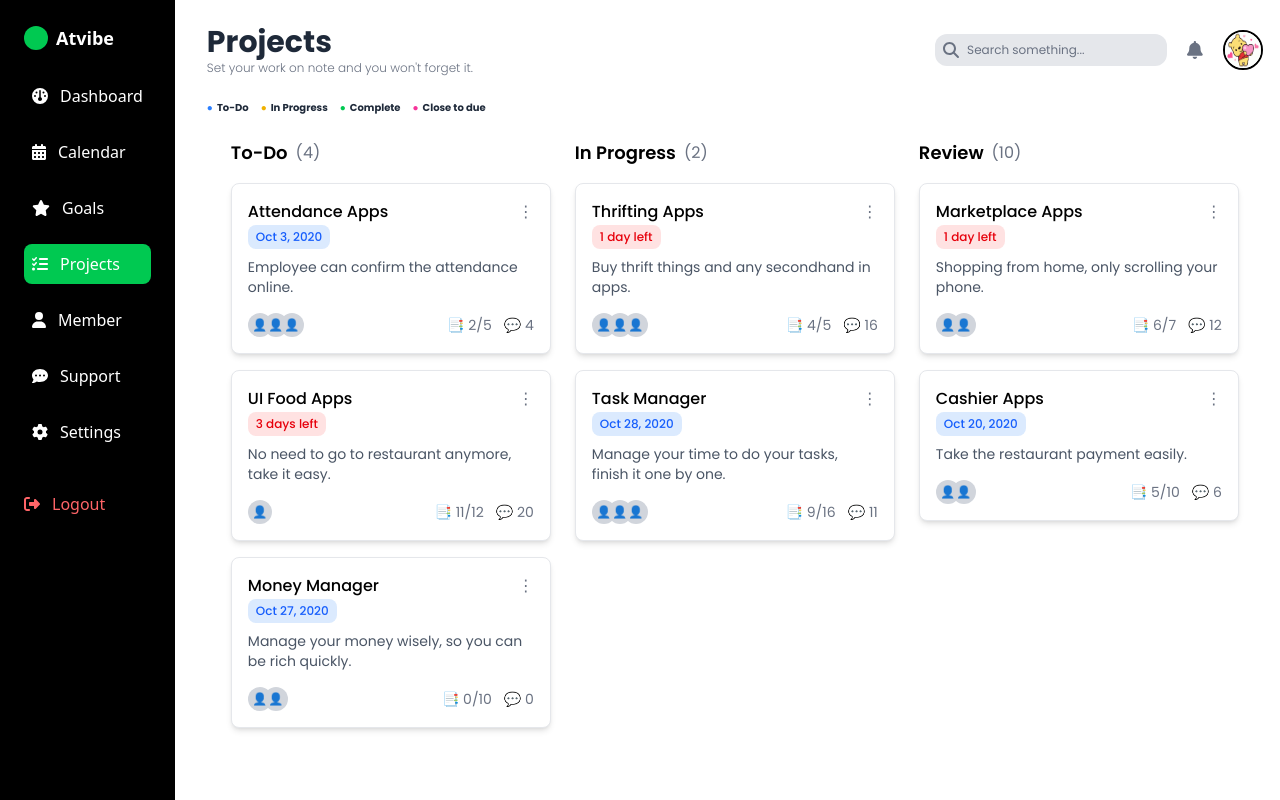
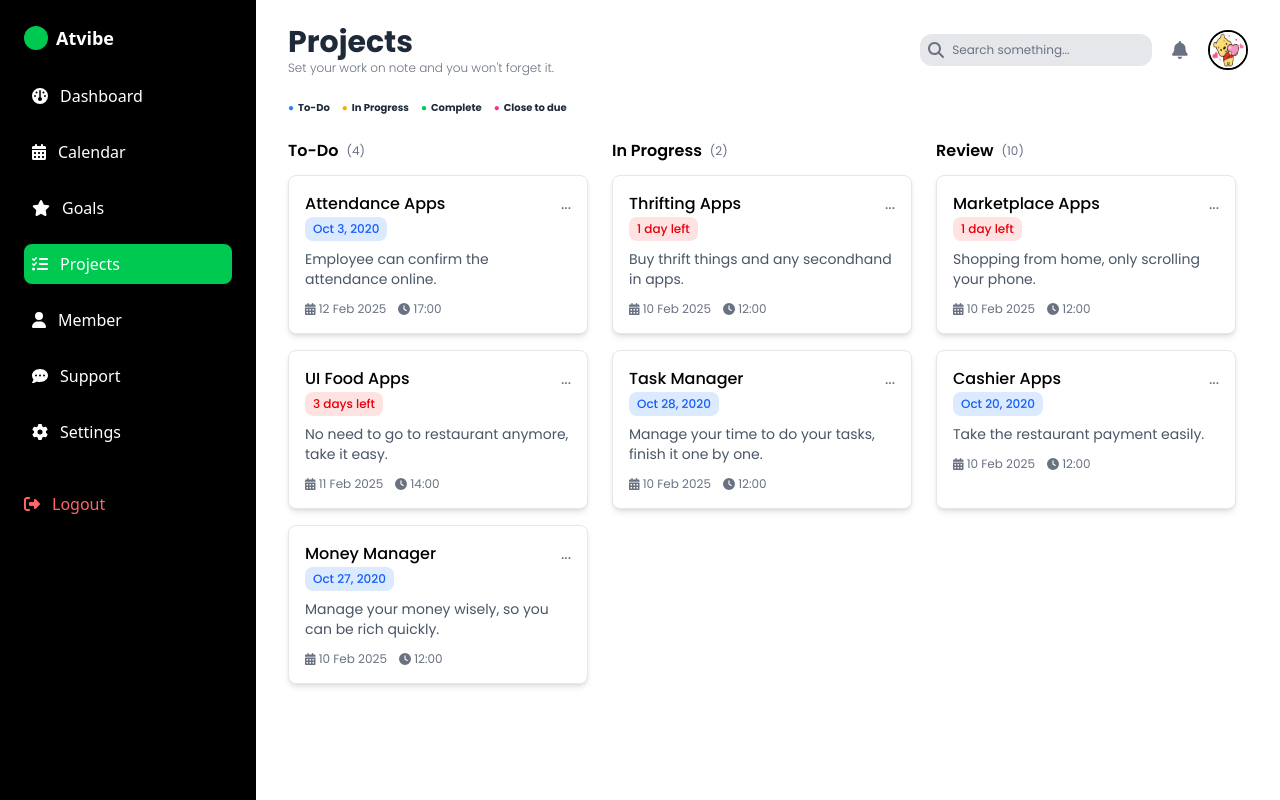
Before and after one commit to Gepx/activity-tracker, a React (Vite) app: page /projects in a window 1280 px wide. Built offline with nearby package versions, Linux system fonts and the light colour scheme.

Commit message:
setup projects page

```diff
--- a/src/pages/Projects.jsx
+++ b/src/pages/Projects.jsx
@@ -1,8 +1,18 @@
+import { useState } from "react";
 import { FontAwesomeIcon } from "@fortawesome/react-fontawesome";
-import { faBell, faSearch } from "@fortawesome/free-solid-svg-icons";
+import {
+  faBell,
+  faCalendarDays,
+  faClock,
+  faPen,
+  faSearch,
+  faTrash,
+} from "@fortawesome/free-solid-svg-icons";
 import profileImage from "../assets/img/pooh.gif";
 
 const Projects = () => {
+  const [menuOpen, setMenuOpen] = useState(null);
+
   const sections = [
     {
       title: "To-Do",
@@ -12,25 +22,22 @@ const Projects = () => {
           title: "Attendance Apps",
           date: "Oct 3, 2020",
           description: "Employee can confirm the attendance online.",
-          users: ["👤", "👤", "👤"],
-          progress: "2/5",
-          comments: 4,
+          createdDate: "12 Feb 2025",
+          createdTime: "17:00",
         },
         {
           title: "UI Food Apps",
           date: "3 days left",
           description: "No need to go to restaurant anymore, take it easy.",
-          users: ["👤"],
-          progress: "11/12",
-          comments: 20,
+          createdDate: "11 Feb 2025",
+          createdTime: "14:00",
         },
         {
           title: "Money Manager",
           date: "Oct 27, 2020",
           description: "Manage your money wisely, so you can be rich quickly.",
-          users: ["👤", "👤"],
-          progress: "0/10",
-          comments: 0,
+          createdDate: "10 Feb 2025",
+          createdTime: "12:00",
         },
       ],
     },
@@ -42,18 +49,16 @@ const Projects = () => {
           title: "Thrifting Apps",
           date: "1 day left",
           description: "Buy thrift things and any secondhand in apps.",
-          users: ["👤", "👤", "👤"],
-          progress: "4/5",
-          comments: 16,
+          createdDate: "10 Feb 2025",
+          createdTime: "12:00",
         },
         {
           title: "Task Manager",
           date: "Oct 28, 2020",
           description:
             "Manage your time to do your tasks, finish it one by one.",
-          users: ["👤", "👤", "👤"],
-          progress: "9/16",
-          comments: 11,
+          createdDate: "10 Feb 2025",
+          createdTime: "12:00",
         },
       ],
     },
@@ -65,24 +70,22 @@ const Projects = () => {
           title: "Marketplace Apps",
           date: "1 day left",
           description: "Shopping from home, only scrolling your phone.",
-          users: ["👤", "👤"],
-          progress: "6/7",
-          comments: 12,
+          createdDate: "10 Feb 2025",
+          createdTime: "12:00",
         },
         {
           title: "Cashier Apps",
           date: "Oct 20, 2020",
           description: "Take the restaurant payment easily.",
-          users: ["👤", "👤"],
-          progress: "5/10",
-          comments: 6,
+          createdDate: "10 Feb 2025",
+          createdTime: "12:00",
         },
       ],
     },
   ];
   return (
     <div className="h-screen flex overflow-hidden font-poppins">
-      <main className="flex-1 px-6 py-6">
+      <main className="flex-1 px-6 py-6 overflow-auto no-scrollbar">
         {/* Top Section Title */}
         <div className="flex items-center justify-between">
           <div>
@@ -132,33 +135,14 @@ const Projects = () => {
           </div>
         </div>
 
-        {/* <div className="flex items-center gap-3">
-          <div className="flex items-center flex-col gap-1 flex-start">
-            <div className="flex items-center gap-1">
-              <h1>To-Do</h1>
-              <span>(4)</span>
-            </div>
-            <div>
-              <div className="flex items-center justify-between">
-                <h3>Attendance Apps</h3>
-                <span>...</span>
-              </div>
-              <p>Feb 20, 2025</p>
-              <p>Employee can confirm the attendance online.</p>
-              <div>
-                <p>17 Feb 2025</p>
-                <button>Delete</button>
-              </div>
-            </div>
-          </div>
-        </div> */}
-        <div className="flex gap-6 p-6 overflow-x-auto">
+        {/* Tasks List Categories */}
+        <div className="flex gap-6 mt-6">
           {sections.map((section, index) => (
-            <div key={index} className="w-[320px] min-w-[320px]">
+            <div key={index} className="w-[300px] min-w-[300px]">
               {/* Section Header */}
-              <div className="flex items-center gap-2 mb-4">
-                <h2 className="text-lg font-semibold">{section.title}</h2>
-                <span className="text-gray-500">({section.count})</span>
+              <div className="flex items-center gap-2 mb-3">
+                <h2 className="text-md font-semibold">{section.title}</h2>
+                <span className="text-xs text-gray-500">({section.count})</span>
               </div>
 
               {/* Task Cards */}
@@ -166,11 +150,34 @@ const Projects = () => {
                 {section.tasks.map((task, idx) => (
                   <div
                     key={idx}
-                    className="bg-white p-4 rounded-lg shadow-md border border-gray-200">
+                    className="bg-white p-4 rounded-lg shadow-md border border-gray-200 w-[300px] h-[159px]">
                     {/* Title and Menu */}
-                    <div className="flex justify-between items-center">
+                    <div className="relative flex justify-between items-center">
                       <h3 className="text-md font-medium">{task.title}</h3>
-                      <button className="text-gray-500">⋮</button>
+                      <div>
+                        <button
+                          className="relative text-gray-500 cursor-pointer"
+                          onClick={() =>
+                            setMenuOpen(menuOpen === idx ? null : idx)
+                          }>
+                          ...
+                        </button>
+                        {/* Dropdown Menu */}
+                        {menuOpen === idx && (
+                          <div className="absolute right-0 top-8 bg-white border border-gray-200 shadow-lg rounded-md w-28 text-sm">
+                            <button
+                              className="flex items-center gap-2 w-full px-3 py-2 hover:bg-gray-100 cursor-pointer"
+                              onClick={() => console.log("Edit clicked")}>
+                              <FontAwesomeIcon icon={faPen} /> Edit
+                            </button>
+                            <button
+                              className="flex items-center gap-2 w-full px-3 py-2 text-red-500 hover:bg-gray-100 cursor-pointer"
+                              onClick={() => console.log("Delete clicked")}>
+                              <FontAwesomeIcon icon={faTrash} /> Delete
+                            </button>
+                          </div>
+                        )}
+                      </div>
                     </div>
 
                     {/* Date Badge */}
@@ -189,22 +196,17 @@ const Projects = () => {
                     </p>
 
                     {/* Footer */}
-                    <div className="flex justify-between items-center mt-4">
-                      {/* Avatars */}
-                      <div className="flex -space-x-2">
-                        {task.users.map((user, idx) => (
-                          <span
-                            key={idx}
-                            className="w-6 h-6 flex items-center justify-center rounded-full bg-gray-300 text-xs">
-                            {user}
-                          </span>
-                        ))}
-                      </div>
 
-                      {/* Progress & Comments */}
-                      <div className="flex items-center gap-3 text-gray-500 text-sm">
-                        <span>📑 {task.progress}</span>
-                        <span>💬 {task.comments}</span>
+                    {/* Progress & Comments */}
+                    <div className="items-end">
+                      <div className="flex items-center  mt-3 gap-3 text-gray-500 text-xs">
+                        <span>
+                          <FontAwesomeIcon icon={faCalendarDays} />{" "}
+                          {task.createdDate}
+                        </span>
+                        <span>
+                          <FontAwesomeIcon icon={faClock} /> {task.createdTime}
+                        </span>
                       </div>
                     </div>
                   </div>
```
